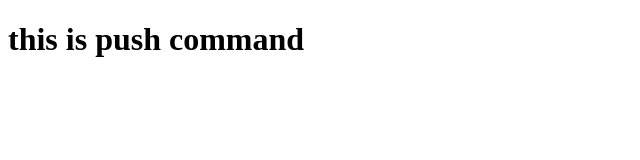
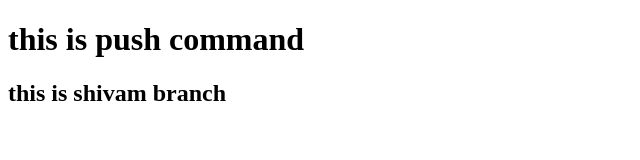
Before and after one commit to Codetech-shivam1/aa, a plain HTML site: page index.html in a window 1280 px wide. Shown: the whole page, without its empty margins (0-640 px from the left). Drawn offline with Linux system fonts and the light colour scheme.

Commit message:
new branch added shivam

```diff
--- a/index.html
+++ b/index.html
@@ -7,5 +7,6 @@
 </head>
 <body>
     <h1>this is push command</h1>
+    <h2>this is shivam branch</h2>
 </body>
 </html>
```
